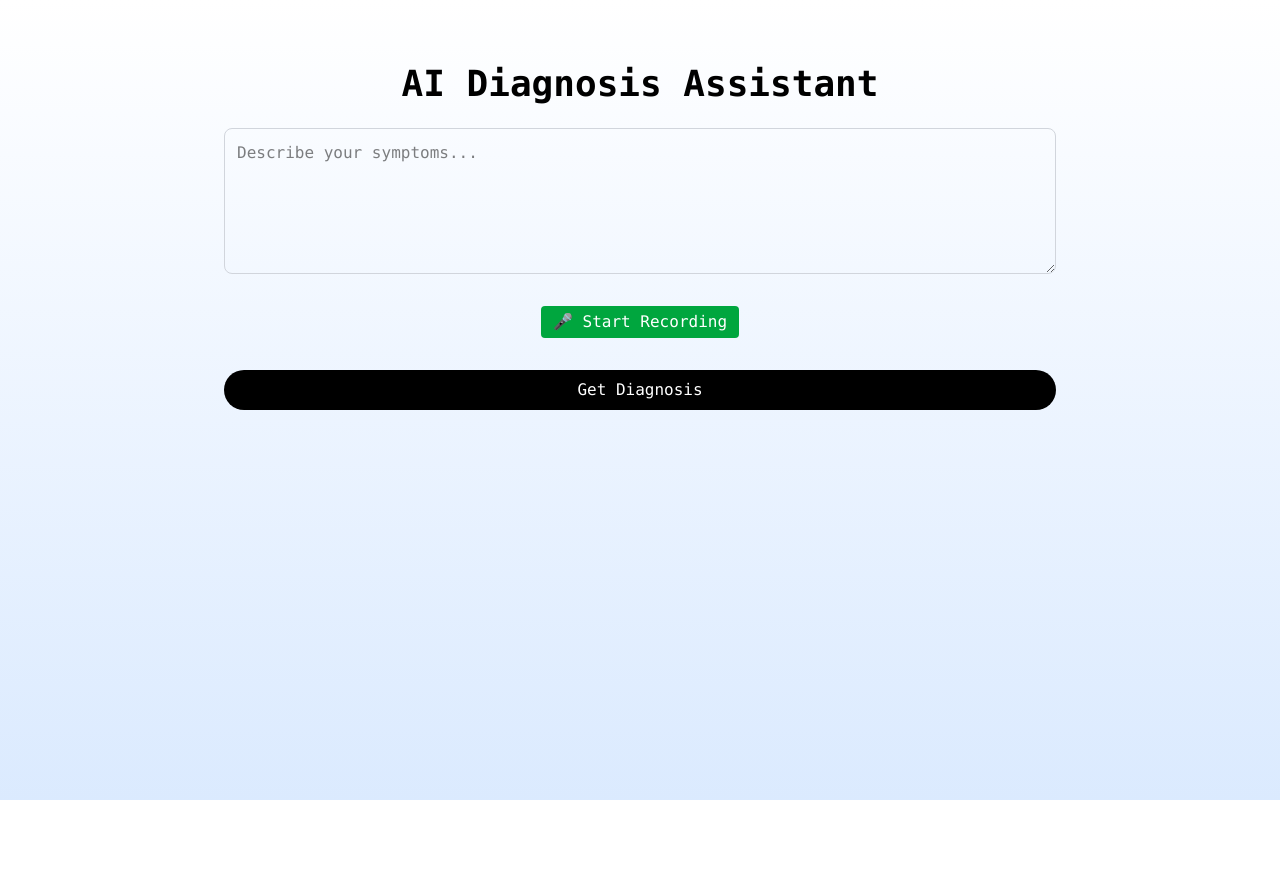
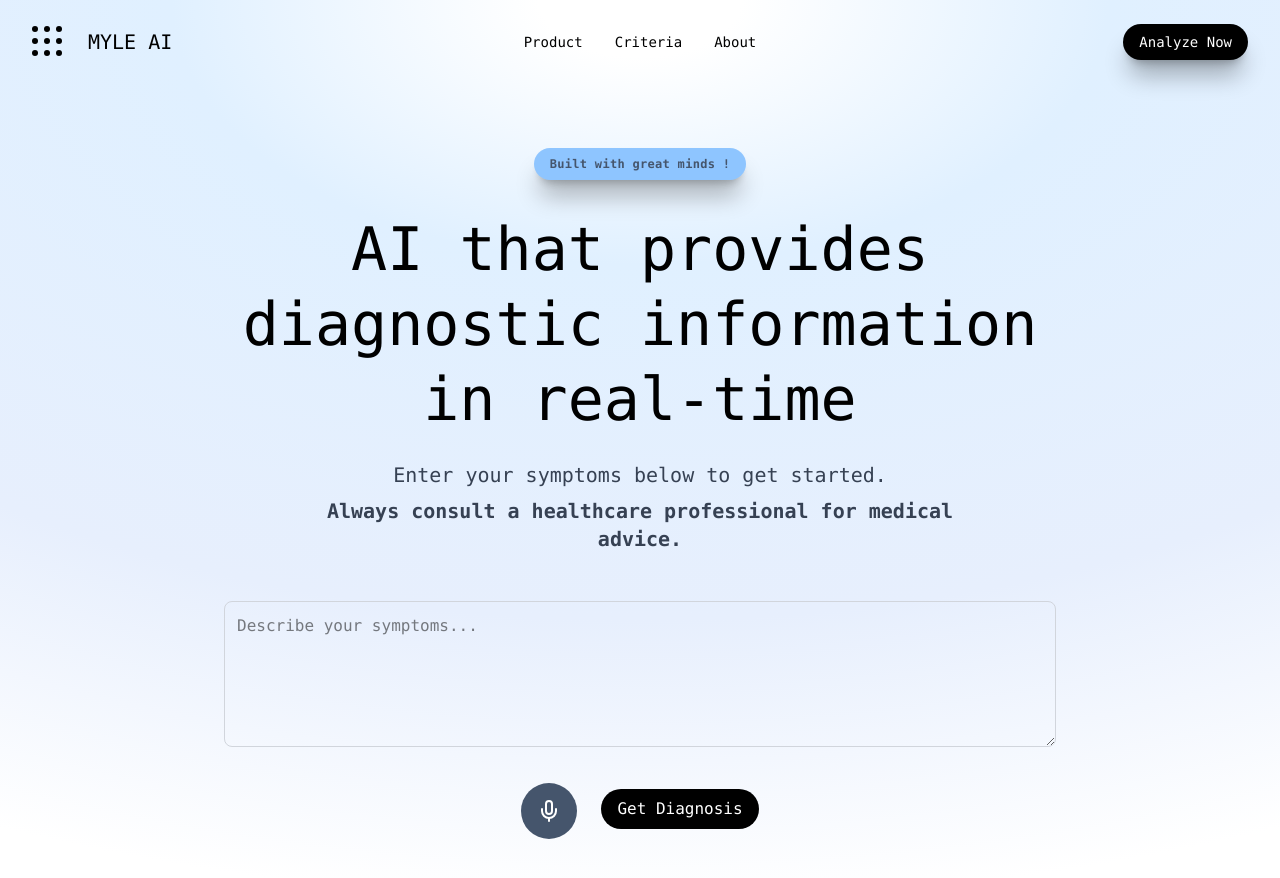
Before and after one commit to NABADEEP069/MYLE-AI, a Next.js app: page /test in a window 1280 px wide. Shown: the top 878 px of the page. Before the commit the page ends 800 px from the top, so only its background shows below. Built offline with nearby package versions, Linux system fonts and the light colour scheme; no server answers.

Commit message:
moderning ui

```diff
--- a/package.json
+++ b/package.json
@@ -14,6 +14,8 @@
     "@xenova/transformers": "^2.17.2",
     "axios": "^1.11.0",
     "formidable": "^3.5.4",
+    "lucide": "^0.541.0",
+    "lucide-react": "^0.541.0",
     "next": "15.4.6",
     "openai": "^5.13.1",
     "postcss": "^8.5.6",
@@ -27,7 +29,7 @@
   "devDependencies": {
     "@eslint/eslintrc": "^3",
     "@types/formidable": "^3.4.5",
-    "@types/node": "20.19.10",
+    "@types/node": "^20.19.10",
     "@types/react": "19.1.10",
     "@types/react-dom": "^19",
     "eslint": "^9",
--- a/src/app/components/Button.tsx
+++ b/src/app/components/Button.tsx
@@ -4,7 +4,7 @@ export const PrimaryButton = ({ children, onClick, disabled }: { children: React
     <button
       onClick={onClick}
       disabled={disabled}
-      className="bg-black text-white px-4 py-2 rounded-full text-sm hover:bg-gray-800 disabled:opacity-50 disabled:cursor-not-allowed transition-colors"
+      className="bg-black text-white px-4 py-2 rounded-full text-sm hover:bg-gray-800 disabled:opacity-50 shadow-xl/30 disabled:cursor-not-allowed transition-colors"
     >
       {children}
     </button>
--- a/src/app/components/Header.tsx
+++ b/src/app/components/Header.tsx
@@ -13,9 +13,9 @@ export default function Header() {
           <span className="text-xl font-medium text-black">MYLE AI </span>
         </div>
        <nav className="absolute left-1/2 transform -translate-x-1/2 hidden md:flex space-x-8 text-sm">
-          <a href="#features" className="cursor-pointer text-black hover:text-gray-700">Product</a>
-          <a href="#criteria" className="cursor-pointer text-black hover:text-gray-700">Criteria</a>
-          <a href="#about" className="cursor-pointer text-black hover:text-gray-700">About</a>
+          <a href="#features" className="cursor-pointer  text-black hover:text-gray-700">Product</a>
+          <a href="#criteria" className="cursor-pointer  text-black hover:text-gray-700">Criteria</a>
+          <a href="#about" className="cursor-pointer     text-black hover:text-gray-700">About</a>
         </nav>
 
         <a href="#features" className="no-underline">
--- /dev/null
+++ b/src/app/error.tsx
@@ -0,0 +1,20 @@
+"use client";
+
+export default function GlobalError({ error, reset }: { error: Error; reset: () => void }) {
+  return (
+    <html>
+      <body className="flex items-center justify-center h-screen bg-gray-100">
+        <div className="text-center">
+          <h2 className="text-xl font-bold">Something went wrong!</h2>
+          <p className="text-sm text-gray-600">{error.message}</p>
+          <button
+            onClick={() => reset()}
+            className="mt-4 px-4 py-2 bg-blue-600 text-white rounded-md"
+          >
+            Try again
+          </button>
+        </div>
+      </body>
+    </html>
+  );
+}
--- a/src/app/page.tsx
+++ b/src/app/page.tsx
@@ -66,7 +66,7 @@ export default function Home() {
 
       const data: ResultData = await response.json();
       setResult(data);
-    } catch (err: any) {
+    } catch (err) {
       setError(err.message);
     } finally {
       setIsLoading(false);
@@ -79,8 +79,6 @@ export default function Home() {
       <Header/>
       <main className="max-w-4xl mx-auto px-8 py-16 text-center">
       <Soild/>
-        <div id="features" className="flex flex-wrap justify-center gap-3 mb-16">
-        </div>
 
         {/* AI Diagnostic Section */}
         <div className=" rounded-lg p-8 shadow-2xl shadow-amber-300/60 max-w-4xl mx-auto mb-16 text-left">
--- a/src/app/test/page.tsx
+++ b/src/app/test/page.tsx
@@ -2,6 +2,9 @@
 
 import { useHotkeys } from "react-hotkeys-hook";
 import { useRef, useState, FormEvent } from "react";
+import Header from "../components/Header";
+import Soild from "../components/Soild";
+import {Mic, MicOff } from "lucide-react"
 
 interface Reference {
   title: string;
@@ -98,21 +101,21 @@ function SpeechToTextRecorder({ onTranscription }: { onTranscription: (text: str
   };
 
   return (
-    <div className="mt-4">
+    <div className="mt-5">
       {!recording ? (
         <button
           onClick={startRecording}
-          className="px-3 py-1 bg-green-600 text-white rounded"
+          className="p-4 bg-slate-600 text-white rounded-full"
           disabled={loading}
         >
-          🎤 Start Recording
+          <Mic />
         </button>
       ) : (
         <button
           onClick={stopRecording}
-          className="px-3 py-1 bg-red-600 text-white rounded"
+          className="p-4  bg-red-600 text-white rounded-full"
         >
-          ⏹ Stop Recording
+         <MicOff />
         </button>
       )}
       {loading && <p className="text-sm mt-2">⏳ Transcribing...</p>}
@@ -159,7 +162,7 @@ export default function Home() {
 
       const data: ResultData = await response.json();
       setResult(data);
-    } catch (err: any) {
+    } catch (err) {
       setError(err.message);
     } finally {
       setIsLoading(false);
@@ -167,9 +170,11 @@ export default function Home() {
   };
 
   return (
-    <div className="min-h-screen bg-gradient-to-b from-white to-blue-100 font-mono">
+    <div className="min-h-screen [background:radial-gradient(125%_100%_at_50%_0%,_#FFF_6.32%,_#E0F0FF_29.28%,_#E7EFFD_68.68%,_#FFF_100%)] font-mono">
+       <Header/>
       <main className="max-w-4xl mx-auto px-8 py-16 text-center">
-        <h1 className="text-4xl font-bold mb-6">AI Diagnosis Assistant</h1>
+
+     <Soild/>
         <form onSubmit={handleSubmit} className="flex flex-col space-y-4">
           <textarea
             className="w-full p-3 border border-gray-300 rounded-lg"
@@ -179,9 +184,8 @@ export default function Home() {
             rows={5}
             required
           />
-
-          {/* 🎤 Integrated Whisper Recorder */}
-          <SpeechToTextRecorder
+          <div className="flex gap-6 items-center justify-center">
+             <SpeechToTextRecorder
             onTranscription={(text) =>
               setSymptoms((prev) => (prev ? prev + " " + text : text))
             }
@@ -195,6 +199,7 @@ export default function Home() {
           >
             {isLoading ? "Analyzing..." : "Get Diagnosis"}
           </button>
+          </div>
         </form>
 
         {error && <p className="text-red-600 mt-4">{error}</p>}
@@ -209,7 +214,7 @@ export default function Home() {
             )}
           </div>
         )}
-      </main>
+    </main>
     </div>
   );
 }
```
Also changed, not shown: 2 other files (tests, documents, lock files or other folders).
